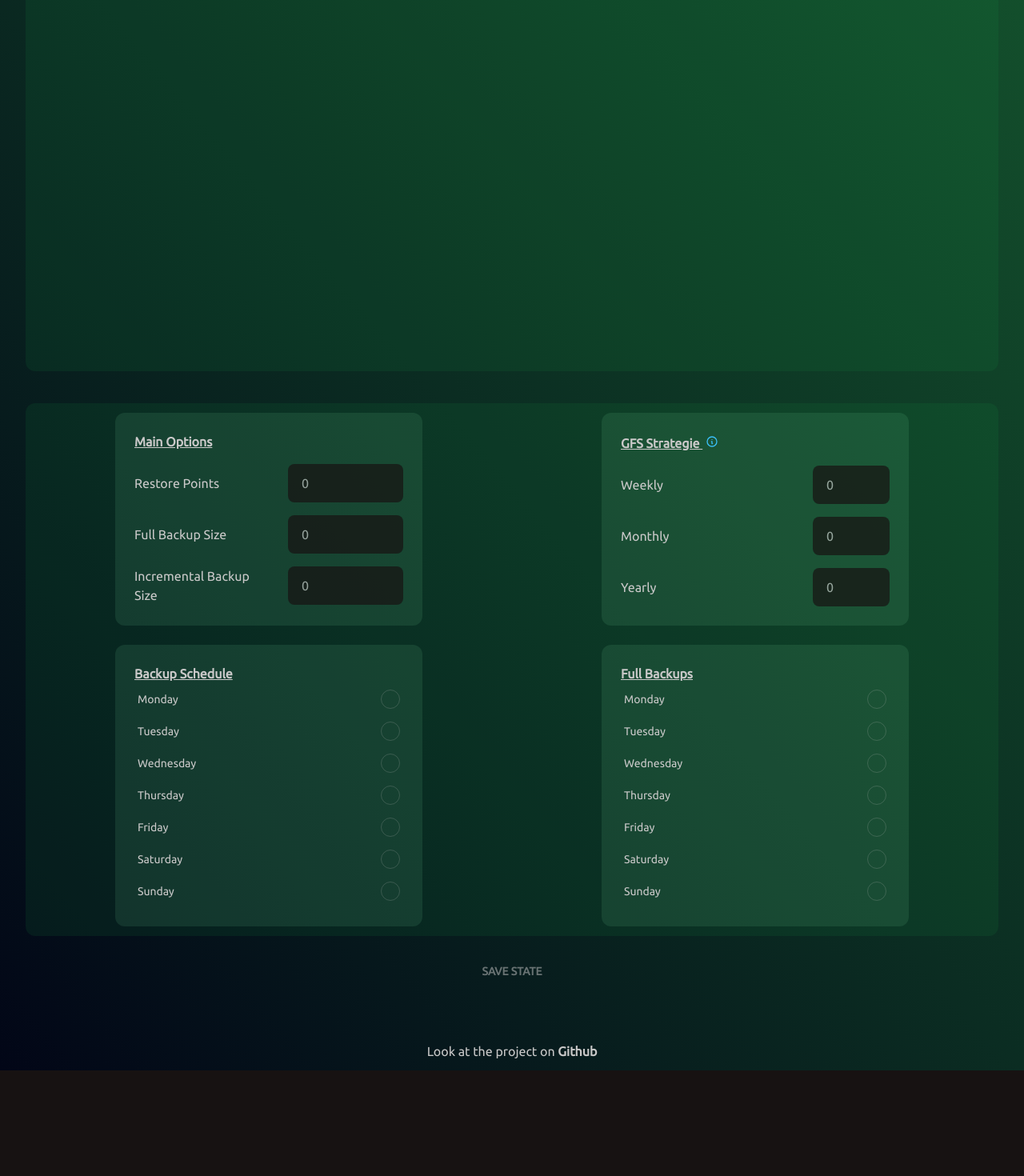
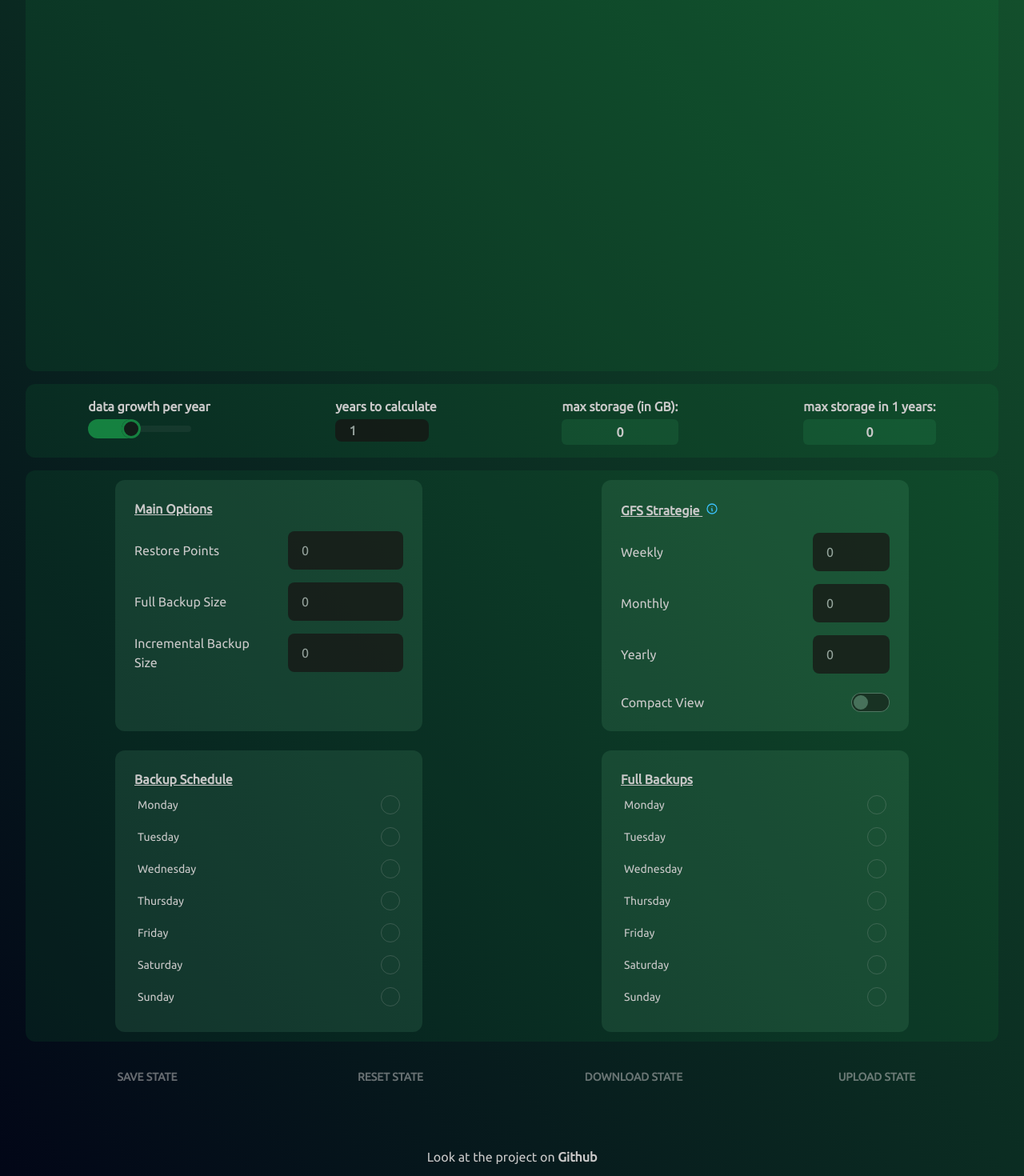
Before and after one commit to Megakuul/backup-analyzer, a SvelteKit app: page /calc in a window 1280 px wide. Shown: the part 168-1638 px from the top of the page at 80% size. Before the commit the page ends 1506 px from the top, so only its background shows below. Built offline with nearby package versions, Linux system fonts and the light colour scheme.

Commit message:
Added calculator + export/import functions + finished Backup-Calculator

```diff
--- a/src/lib/localstore.helper.js
+++ b/src/lib/localstore.helper.js
@@ -17,3 +17,7 @@ export const setLocStore = (key, val) => {
     const strVal = JSON.stringify(val);
     localStorage.setItem(key, strVal);
 }
+
+export const resetLocStore = () => {
+    localStorage.clear();
+}
--- a/src/routes/calc/+page.svelte
+++ b/src/routes/calc/+page.svelte
@@ -4,16 +4,14 @@
      * @typedef {('Monday' | 'Tuesday' | 'Wednesday' | 'Thursday' | 'Friday' | 'Saturday' | 'Sunday')} DAY
     */
 
-    import { loadIfExisting, setLocStore } from "$lib/localstore.helper";
+    import { loadIfExisting, resetLocStore, setLocStore } from "$lib/localstore.helper";
+    import { error, json } from "@sveltejs/kit";
     import { onMount } from "svelte";
     import { fade } from "svelte/transition";
 
     const WEEKDAYS_LOCSTORE_KEY = "conf_weekdays";
     const GFS_LOCSTORE_KEY = "conf_gfs";
     const MAIN_OPTIONS_LOCSTORE_KEY = "conf_main_options";
-
-    const DEF_GFS_WEEKLY_POINT = "Sunday";
-
 
     /**
      * @typedef {Object} BACKUP
@@ -73,6 +71,24 @@
 
     /** Is SaveState clicked @type {boolean} */
     let isSaveState = false;
+
+    /** uploadInput binding @type {HTMLElement} */
+    let uploadInput;
+
+    /** State of Compact View @type {boolean} */
+    let compactViewChecked = false;
+
+    /** Datagrowth per year in percentage @type {number} */
+    let dataGrowth = 40;
+
+    /** Years to calculate ahead @type {number} */
+    let yearsToCalc = 1;
+
+    /** max storage @type {number} */
+    let maxStorage = 0;
+
+    /** max storage in n years @type {number} */
+    let maxStorageCust = 0;
 
     onMount(() => {
         // Try to load config from localstore
@@ -229,7 +245,7 @@
 
             // If the gfs day is valid (happens if weekly backups are enabled) directly set the monthly
             if (processedDays[gfsDayIndex].full) {
-                weeks[weekIndex][gfsDayIndex].monthly = true;
+                processedDays[gfsDayIndex].points[weekIndex].monthly = true;
             } else {
             // If the gfs day is invalid (no full backup) (happens if weekly backups are disabled) find the gfs day
                 // Loop every day to find gfs day
@@ -242,7 +258,6 @@
                 }
             }
         }
-
 
         // Process yearly backups
         // Loop every year (assuming a year is represented as 52 weeks)
@@ -265,7 +280,7 @@
 
             // If the gfs day is valid (happens if weekly | monthly backups are enabled) directly set the yearly
             if (processedDays[gfsDayIndex].full) {
-                weeks[weekIndex][gfsDayIndex].yearly = true;
+                processedDays[gfsDayIndex].points[weekIndex].yearly = true;
             } else {
             // If the gfs day is invalid (no full backup) (happens if weekly & monthly backups are disabled) find the gfs day
                 // Loop every day to find the gfs day
@@ -287,6 +302,7 @@
         // Create buffer, to avoid rerendering twice
         const weekdaysBuf = processRetentionPolicy(weekdays, main_options);
         weekdays = processGFS(weekdaysBuf, main_options, gfs);
+        calculateStorage();
     }
 
     /** Updateevent for MainOptions
@@ -364,9 +380,108 @@
             isSaveState=false;
         }, 2000)
     }
+
+    /** Resets the state and clears the cache */
+    const onResetClick = () => {
+        resetLocStore();
+        window.location.reload();
+    }
+
+    /** Handles fileuploads
+     * @param {Event & {currentTarget: EventTarget & HTMLInputElement;}} e
+     */
+    const onUploadInput = (e) => {
+        let conf = e.currentTarget.files;
+        if (conf) {
+            let reader = new FileReader();
+            reader.readAsText(conf[0]);
+            reader.onload = (re) => {
+                try {
+                    // @ts-ignore
+                    const jsonData = JSON.parse(re.target.result);
+                    if (!jsonData.main_options || !jsonData.gfs || !jsonData.weekdays) {
+                        throw Error("Invalid configuration")
+                    }
+                    main_options = jsonData.main_options;
+                    gfs = jsonData.gfs;
+                    weekdays = jsonData.weekdays;
+                    updateCanvas();
+                } catch (error) {
+                    alert(error);
+                }
+            }
+        } else {
+            alert("No file selected!");
+        }
+    }
+
+    const onDownloadClick = () => {
+        const exportStr = JSON.stringify({
+            main_options: main_options,
+            gfs: gfs,
+            weekdays: weekdays,
+        });
+
+        const blob = new Blob([exportStr], { type: "application/json" });
+        const url = URL.createObjectURL(blob);
+
+        const e = document.createElement("a");
+        e.href = url;
+        e.download = "backupcalculation.json";
+        document.body.appendChild(e);
+        e.click();
+        document.body.removeChild(e);
+    }
+
+
+    const calculateStorage = () => {
+        /**
+         * Veeam retains a full backup chain until its last incremental is eligible for deletion.
+         * Two full backups are buffered: one for the chain's integrity and another as a safeguard.
+         *
+         *
+         * IMPORTANT: Do not take this 2 full-backups as your backups storage buffer,
+         * they are system-critical buffers we need. You will always need to define a buffer for the backups,
+         * usually this should be around 15% (without the data growth buffer)
+        */
+        maxStorage = 2*main_options.full_size;
+
+        // Filter out days that are processed (i.e. days on which backups are executed)
+        const processedDays = weekdays.filter((weekday) => weekday.exec);
+        if (processedDays.length <= 0) {
+            maxStorage = 0;
+            return;
+        }
+
+        // Add the base storage of the restorepoints
+        for (let i = 0; i < processedDays.length; i++) {
+            /** Determine the number of valid backup points for the day.
+             * Undefined values can appear in the array when using GFS. */
+            const numberOfPoints = processedDays[i].points
+                .filter(value => value !== undefined).length;
+
+            // Determine the size of the backup for the day: either full or incremental
+            const backupSizeForDay = processedDays[i].full ?
+                 main_options.full_size : main_options.increment_size;
+
+            maxStorage += numberOfPoints*backupSizeForDay;
+        }
+
+        maxStorage = Math.round(maxStorage);
+
+        maxStorageCust = maxStorage;
+
+        // Limit yearsToCalc to avoid page crashes when to high values are entered
+        yearsToCalc = yearsToCalc > 99 ? 0 : yearsToCalc;
+
+        for (let i = 0; i < yearsToCalc; i++) {
+            maxStorageCust = Math.round(maxStorageCust*((dataGrowth / 100)+1));
+        }
+    }
+
 </script>
 
-<div class="bg-green-600 bg-opacity-10 rounded-xl sm:p-10 p-2 mb-10 h-[65vh] overflow-x-scroll">
+<div class="bg-green-600 bg-opacity-10 rounded-xl sm:p-10 p-2 mb-4 h-[65vh] overflow-x-scroll">
     <div class="flex flex-row justify-around">
         {#each weekdays as weekday}
             {#if weekday.exec}
@@ -379,18 +494,18 @@
                     {#if backup}
                     <div class="tooltip indicator sm:my-4 my-2" data-tip="{backup.size}">
                         {#if backup.yearly}
-                        <span class="indicator-item badge badge-error">yearly</span>
+                        <span transition:fade class="indicator-item badge badge-error">yearly</span>
                         {:else if backup.monthly}
-                        <span class="indicator-item badge badge-info">monthly</span>
+                        <span transition:fade class="indicator-item badge badge-info">monthly</span>
                         {:else if backup.weekly}
-                        <span class="indicator-item badge badge-primary">weekly</span>
+                        <span transition:fade class="indicator-item badge badge-primary">weekly</span>
                         {/if}
                         <div transition:fade class="btn btn-ghost {backup.full ? "bg-orange-500" : "bg-green-500"}
                             bg-opacity-25 hover:animate-pulse
                             xl:w-28 xl:h-28 md:w-24 md:h-24 h-10 w-10">
                         </div>
                     </div>
-                    {:else}
+                    {:else if !compactViewChecked}
                     <div transition:fade class="bg-opacity-0
                         xl:w-28 xl:h-28 md:w-24 md:h-24 h-10 w-10 sm:my-4 my-2">
                     </div>
@@ -399,6 +514,31 @@
                 </div>
             {/if}
         {/each}
+    </div>
+</div>
+
+<div class="bg-green-600 bg-opacity-10 rounded-xl flex flex-wrap w-full justify-around mb-4">
+    <div class="rounded-md p-2 m-2 select-none font-bold">
+        <p>data growth per year</p>
+        <div class="tooltip tooltip-bottom" data-tip="{dataGrowth}%">
+            <input type="range" min="0" max="100" class="range range-primary mt-1 opacity-60"
+            on:input={calculateStorage} bind:value={dataGrowth} />
+        </div>
+    </div>
+    <div class="rounded-md p-2 m-2 select-none font-bold">
+        <p>years to calculate</p>
+        <input type="number" placeholder="years" min="0" max="10" class="input mt-1 h-7 opacity-70"
+        on:change={calculateStorage} bind:value={yearsToCalc} />
+    </div>
+    <div class="rounded-md p-2 m-2 select-none font-bold">
+        <p>max storage (in GB):</p>
+        <p class="select-text bg-green-400 bg-opacity-10 rounded-md p-1 mt-1
+        text-center hover:bg-opacity-20 transition-all overflow-hidden cursor-text">{maxStorage}</p>
+    </div>
+    <div class="rounded-md p-2 m-2 select-none font-bold">
+        <p>max storage in {yearsToCalc} years:</p>
+        <p class="select-text bg-green-400 bg-opacity-10 rounded-md p-1 mt-1
+        text-center hover:bg-opacity-20 transition-all overflow-hidden cursor-text">{maxStorageCust}</p>
     </div>
 </div>
 
@@ -460,6 +600,10 @@
             <input type="number" placeholder="Yearly" max="10" min="0" on:change={(e) => {updateGFS(e, gfs, "yearly")}}
             class="input opacity-70 w-24" bind:value={gfs.yearly}/>
         </div>
+        <div class="flex flex-row mt-6 justify-between items-center">
+            <p class="pr-4">Compact View</p>
+            <input type="checkbox" class="toggle toggle-primary opacity-50" bind:checked={compactViewChecked} />
+        </div>
     </div>
 
     <div class="option-container">
@@ -488,10 +632,15 @@
     </div>
 </div>
 
-<center>
-    <button on:click={onSaveClick} class="btn {isSaveState ? "btn-success" : "btn-ghost"} opacity-50 my-5 w-1/2 transition-all">
+<div class="flex flex-wrap justify-around my-5">
+    <button on:click={onSaveClick}
+    class="btn {isSaveState ? "btn-success" : "btn-ghost"} opacity-50 transition-all min-w-[25%] max-w-full">
         {isSaveState ? "Saved!" : "Save State"}</button>
-</center>
+    <button on:click={onResetClick} class="btn btn-ghost opacity-50 min-w-[25%] max-w-full">Reset State</button>
+    <button on:click={onDownloadClick} class="btn btn-ghost opacity-50 min-w-[25%] max-w-full">Download State</button>
+    <button on:click={() => {uploadInput.click()}} class="btn btn-ghost opacity-50 min-w-[25%] max-w-full">Upload State</button>
+    <input style="display:none" type="file" accept=".json" on:change={(e)=>onUploadInput(e)} bind:this={uploadInput} >
+</div>
 
 <style>
     .option-container {
```
Also changed, not shown: static/favicon.svg (deleted).
